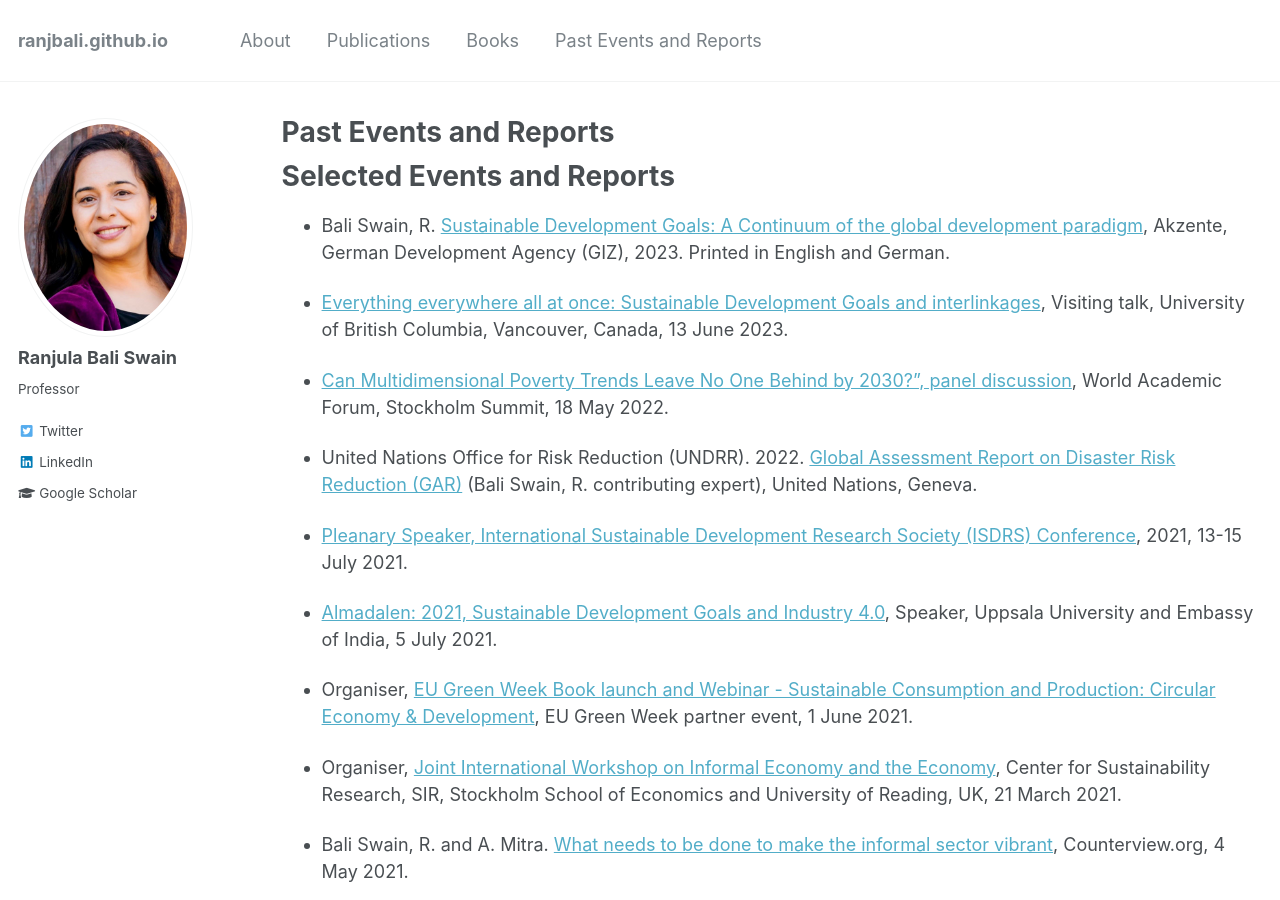
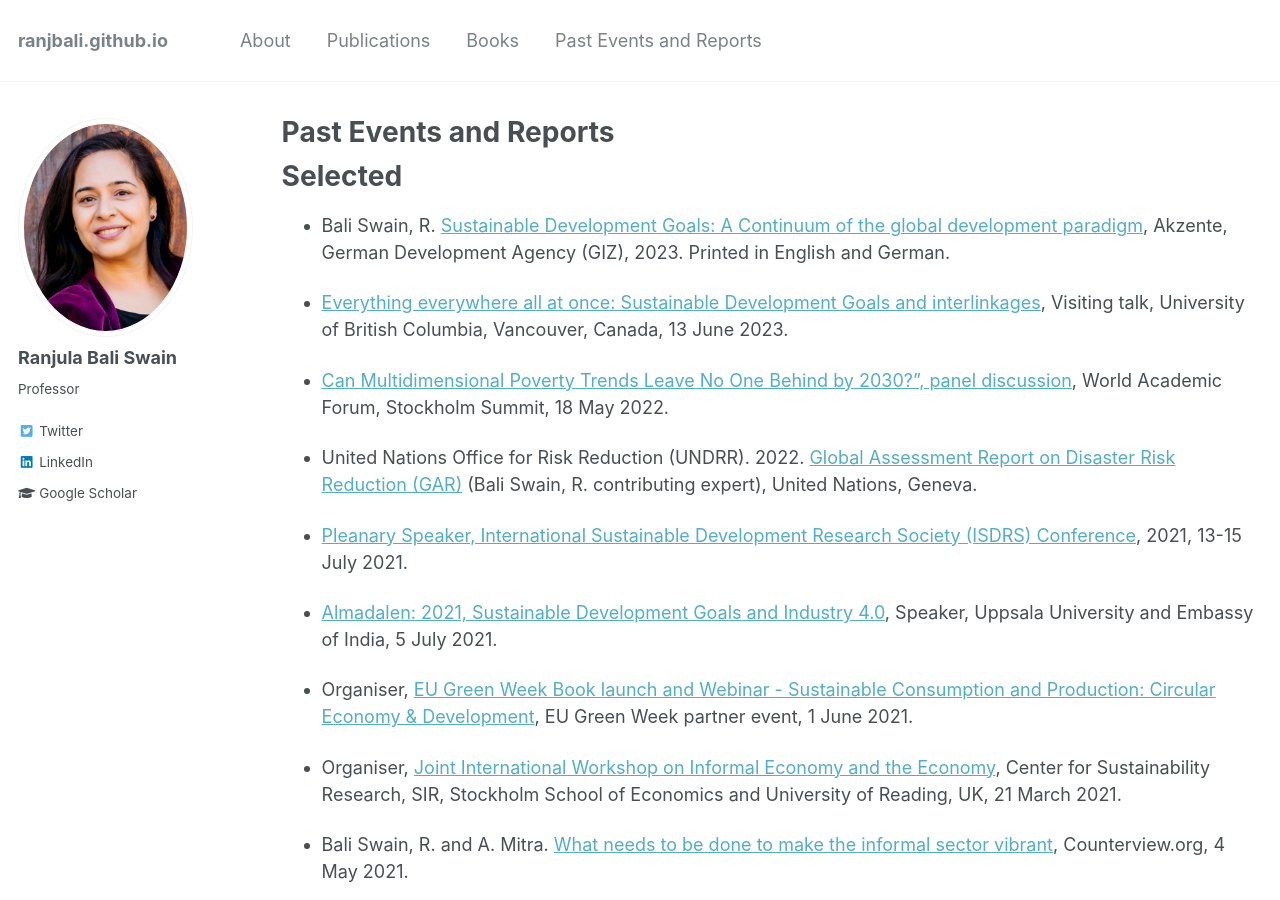
Before and after one commit to ranjbali/ranjbali.github.io, a Jekyll site: the page built from _pages/pastevents.md, in a window 1280 px wide and 900 px high. Built offline with Jekyll 4.4.1, drawn with Linux system fonts in a browser that asks for light colours.

Commit message:
Update pastevents.md

```diff
--- a/_pages/pastevents.md
+++ b/_pages/pastevents.md
@@ -7,7 +7,7 @@ author_profile: true
 
 {% include base_path %}
 
-Selected Events and Reports
+Selected
 ======
 
 * Bali Swain, R. [Sustainable Development Goals: A Continuum of the global development paradigm](https://akzente.giz.de/en/simplifying-sdgs), Akzente, German Development Agency (GIZ), 2023. Printed in English and German.
```
